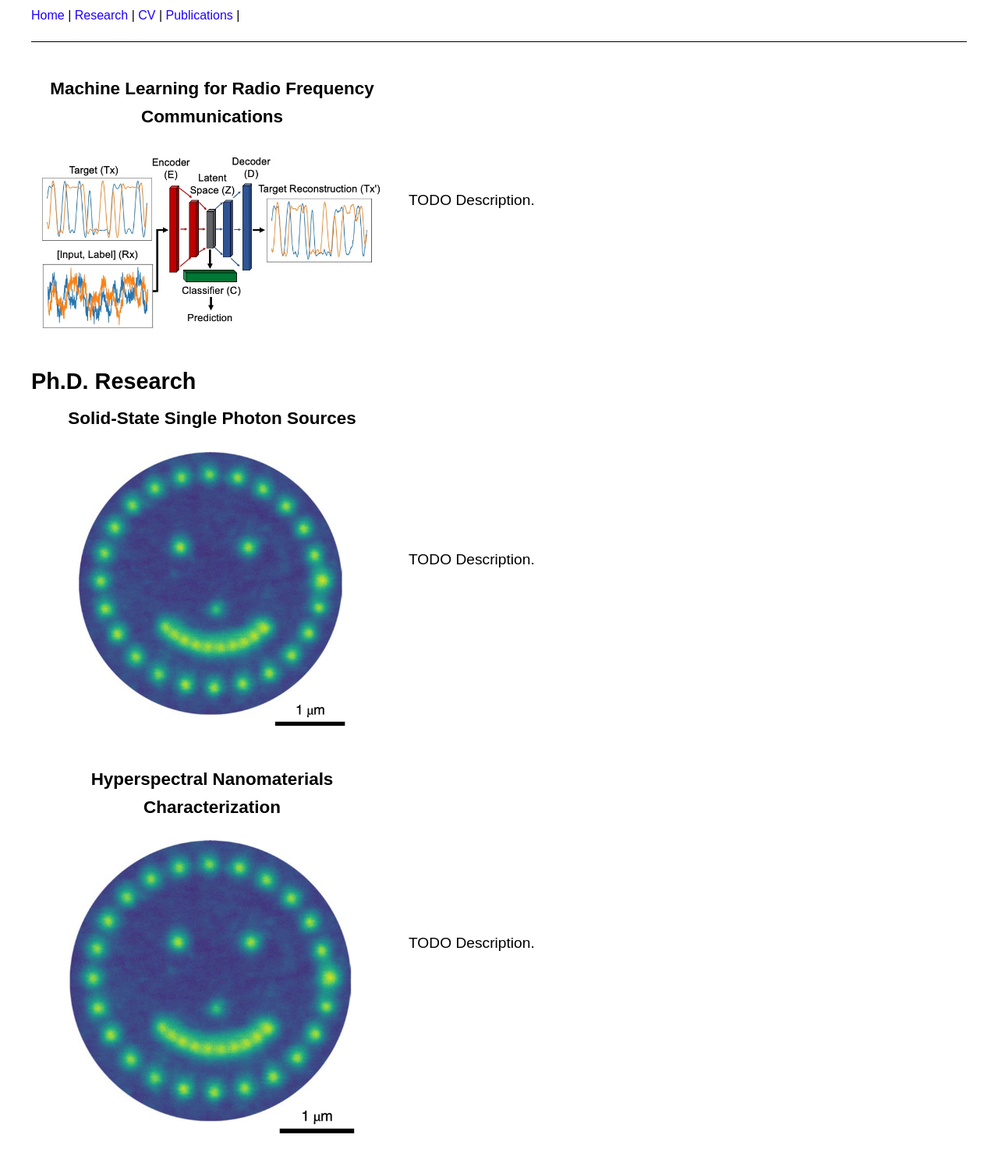
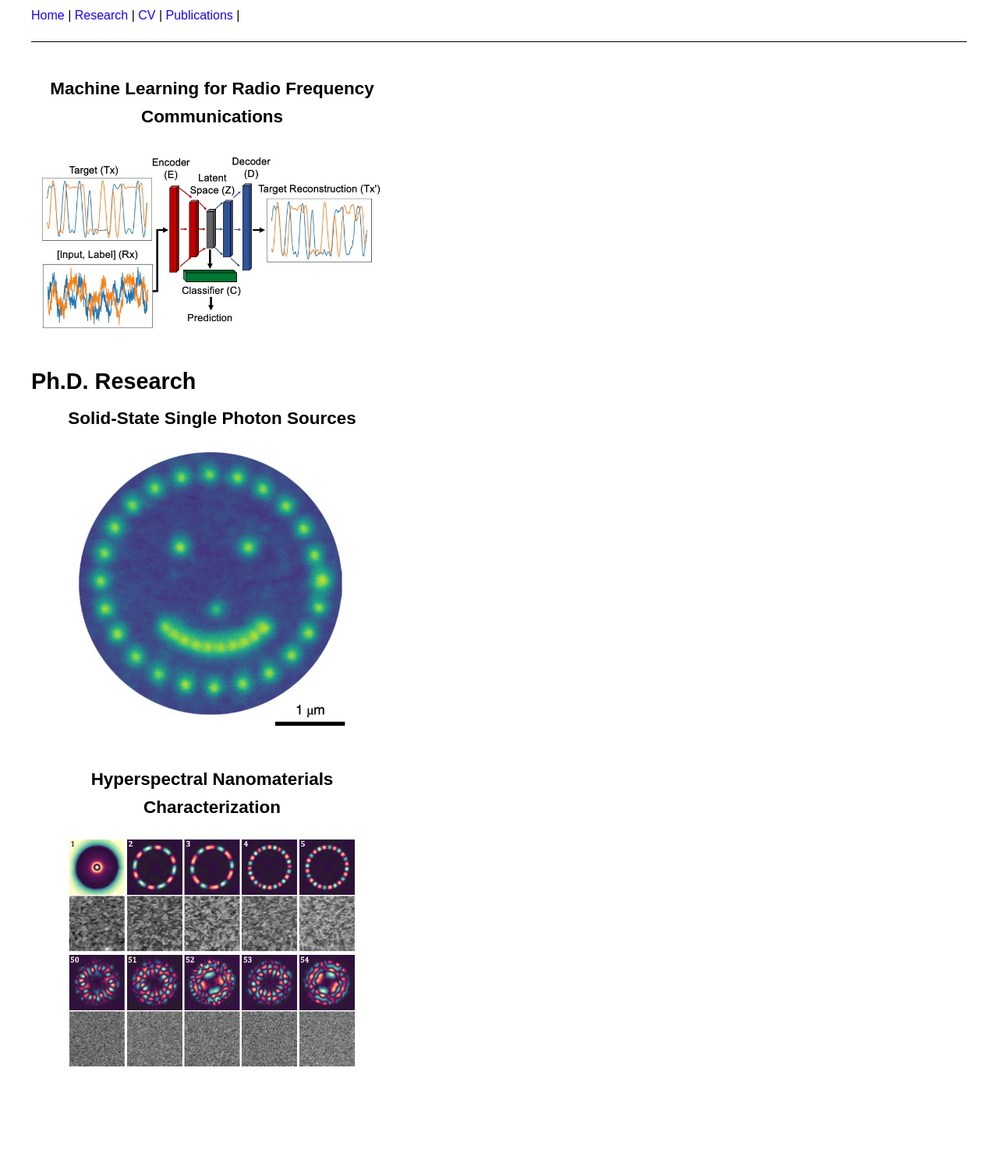
Before and after one commit to bshev/bshev.github.io, a plain HTML site: page research.html in a window 1280 px wide. Shown: the part 94-1586 px from the top of the page at 78% size. After the commit the page ends 1506 px from the top, so only its background shows below. Drawn offline with Linux system fonts and the light colour scheme.

Commit message:
added content

```diff
--- a/research.html
+++ b/research.html
@@ -28,7 +28,7 @@
                   <img src="imgs/MLModel.jpg" alt="RF ML Model" style="max-width: 95%; height: auto;">
                 </div>
                 <div style="flex: 60%; padding: 20px; display: flex; flex-direction: column; justify-content: center; ">
-                  <p>TODO Description.</p>
+                  <!--<p>TODO Description.</p>-->
 
                 </div>
               </div>
@@ -42,7 +42,7 @@
                   <img src="imgs/smiley.jpg" alt="UV single-photon sources in h-BN" style="max-width: 75%; height: auto;">
                 </div>
                 <div style="flex: 60%; padding: 20px; display: flex; flex-direction: column; justify-content: center;">
-                    <p>TODO Description.</p>
+                    <!--<p>TODO Description.</p>-->
                 </div>
               </div>
 
@@ -51,10 +51,10 @@
                 justify-content: center; align-items: center;">
                   <h3 style="text-align: center; width: 100%;">Hyperspectral Nanomaterials Characterization</h3>
 
-                  <img src="imgs/smiley.jpg" alt="UV single-photon sources in h-BN" style="max-width: 80%; height: auto;">
+                  <img src="imgs/pca.jpg" alt="UV single-photon sources in h-BN" style="max-width: 80%; height: auto;">
                 </div>
                 <div style="flex: 60%; padding: 20px; display: flex; flex-direction: column; justify-content: center;">
-                    <p>TODO Description.</p>
+                    <!--<p>TODO Description.</p>-->
                 </div>
               </div>
 
```
Also changed, not shown: index.html (+1 -1 lines), imgs/pca.jpg (added).
